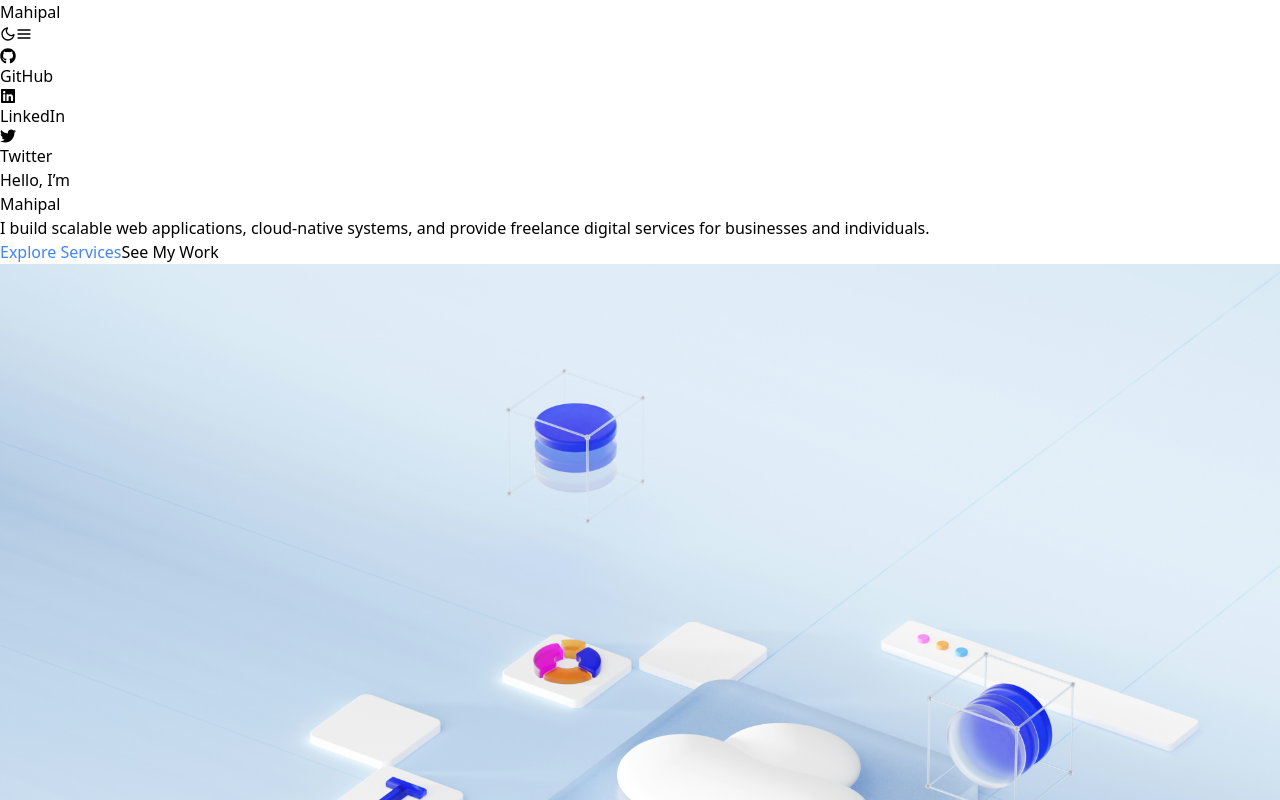
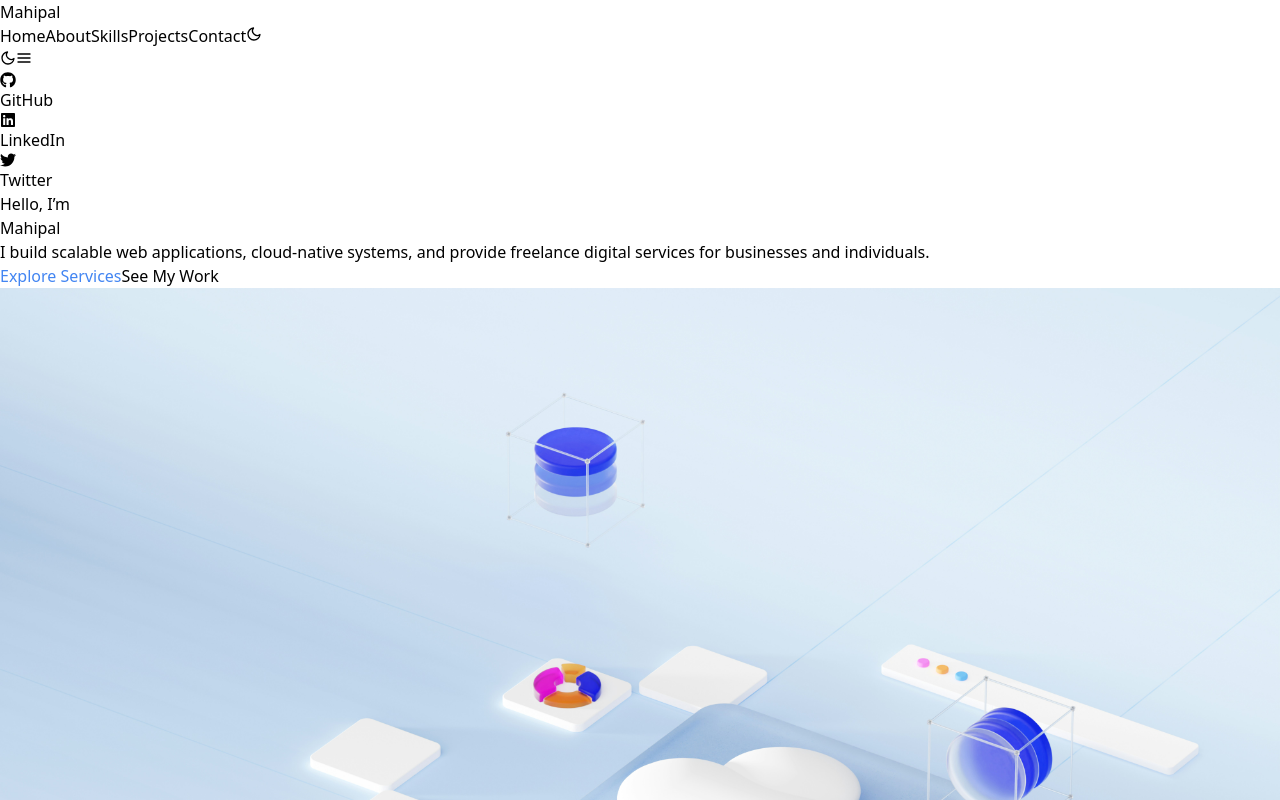
Before and after one commit to Guglothmahipal/portfolio-frontend, a React app: page / in a window 1280 px wide. Shown: the top 800 px of the page. Built offline with nearby package versions, Linux system fonts and the light colour scheme; the HTML template or start-up script is replaced by a standard one.

Commit message:
changed web navbar to glassy effect navbar

```diff
--- a/src/components/Navbar.tsx
+++ b/src/components/Navbar.tsx
@@ -1,5 +1,5 @@
 import { useState, useEffect, useRef } from "react";
-import { NavLink , Link} from "react-router-dom";
+import { NavLink, Link } from "react-router-dom";
 import { FiMenu, FiMoon, FiSun } from "react-icons/fi";
 import { FaGithub, FaLinkedin, FaTwitter } from "react-icons/fa";
 import { useTheme } from "../context/ThemeContext";
@@ -51,41 +51,93 @@ const Navbar = () => {
     };
   }, [open]);
 
+  const navItems = [
+    { name: "Home", path: "/" },
+    { name: "About", path: "/about" },
+    { name: "Skills", path: "/skills" },
+    { name: "Projects", path: "/projects" },
+    { name: "Contact", path: "/contact" },
+  ];
+
   return (
     <>
-      {/* ================= NAVBAR ================= */}
       <nav
         className={`
           fixed top-0 left-0 w-full z-50
-          bg-transparent
           transition-transform duration-300
           ${hidden ? "-translate-y-full" : "translate-y-0"}
         `}
       >
         <div className="flex items-center justify-between px-8 py-5 text-black dark:text-white">
-          {/* LOGO */}
-         <Link to="/">
-         <h1 className="text-lg tracking-widest uppercase font-semibold">
-            Mahipal
-          </h1>
-         </Link>
 
-          {/* ACTIONS */}
+          {/* ================= LEFT: NAME ================= */}
+          <Link to="/">
+            <h1 className="text-lg tracking-widest uppercase font-semibold">
+              Mahipal
+            </h1>
+          </Link>
+
+          {/* ================= CENTER: DESKTOP GLASS NAV ================= */}
+          <div className="hidden md:flex absolute left-1/2 -translate-x-1/2">
+            <div
+              className="
+                flex items-center gap-8 px-8 py-3
+                rounded-full
+                backdrop-blur-md
+                bg-white/30 dark:bg-white/10
+                border border-gray-300 dark:border-gray-600
+                shadow-lg
+              "
+            >
+              {navItems.map((item) => (
+                <NavLink
+                  key={item.name}
+                  to={item.path}
+                  className={({ isActive }) =>
+                    `text-sm font-medium transition-colors duration-300
+                    ${
+                      isActive
+                        ? "text-orange-500"
+                        : "hover:text-orange-500"
+                    }`
+                  }
+                >
+                  {item.name}
+                </NavLink>
+              ))}
+
+              {/* ===== THEME TOGGLE INSIDE GLASS NAV ===== */}
+              <button
+                onClick={toggleTheme}
+                className="ml-2 text-lg hover:text-orange-500 transition"
+              >
+                {theme === "dark" ? <FiSun /> : <FiMoon />}
+              </button>
+            </div>
+          </div>
+
+          {/* ================= RIGHT ACTIONS (MOBILE ONLY) ================= */}
           <div
             className="relative flex items-center gap-6 text-xl"
             ref={menuRef}
           >
-            {/* THEME TOGGLE */}
-            <button onClick={toggleTheme}>
+            {/* MOBILE THEME TOGGLE (unchanged for mobile) */}
+            <button
+              className="md:hidden"
+              onClick={toggleTheme}
+            >
               {theme === "dark" ? <FiSun /> : <FiMoon />}
             </button>
 
-            {/* MENU BUTTON */}
-            <button onClick={() => setOpen((prev) => !prev)}>
+            {/* MOBILE MENU BUTTON (UNCHANGED) */}
+            <button
+              className="md:hidden"
+              onClick={() => setOpen((prev) => !prev)}
+            >
               <FiMenu />
             </button>
 
-            {/* ================= DROPDOWN MENU ================= */}
+            {/* ================= MOBILE DROPDOWN (UNCHANGED) ================= */}
             {open && (
               <div
                 onClick={(e) => e.stopPropagation()}
@@ -99,13 +151,7 @@ const Navbar = () => {
                 "
               >
                 <ul className="flex flex-col py-2 text-sm">
-                  {[
-                    { name: "Home", path: "/" },
-                    { name: "About", path: "/about" },
-                    { name: "Skills", path: "/skills" },
-                    { name: "Projects", path: "/projects" },
-                    { name: "Contact", path: "/contact" },
-                  ].map((item) => (
+                  {navItems.map((item) => (
                     <NavLink
                       key={item.name}
                       to={item.path}
@@ -134,7 +180,7 @@ const Navbar = () => {
                     <FaLinkedin />
                   </a>
                   <a
-                    href="https://twitter.com/mahipal"
+                    href="https://x.com/mahipal7g"
                     target="_blank"
                     rel="noreferrer"
                   >
```
